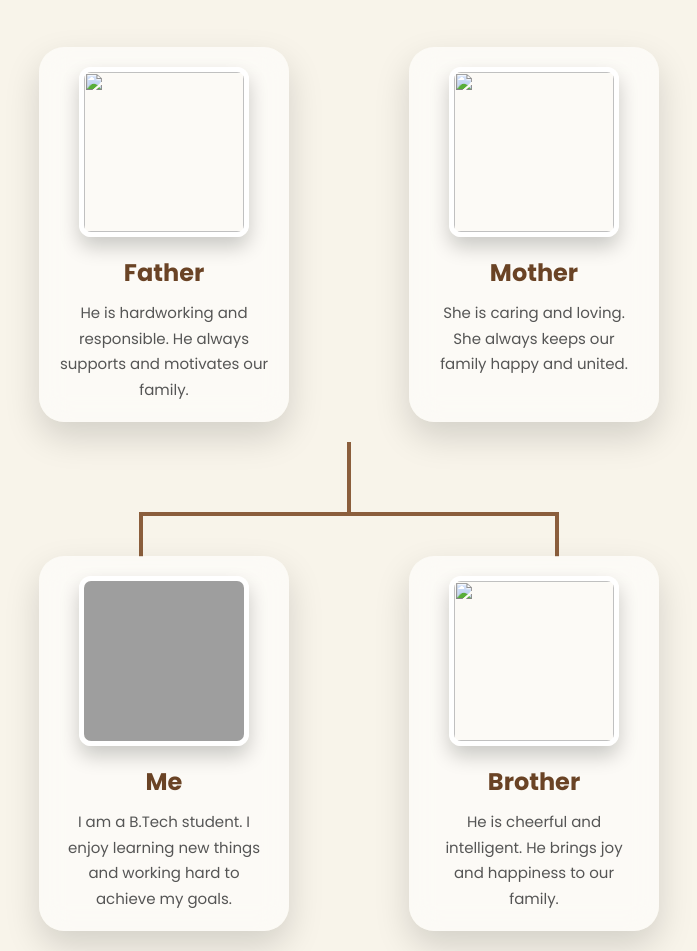
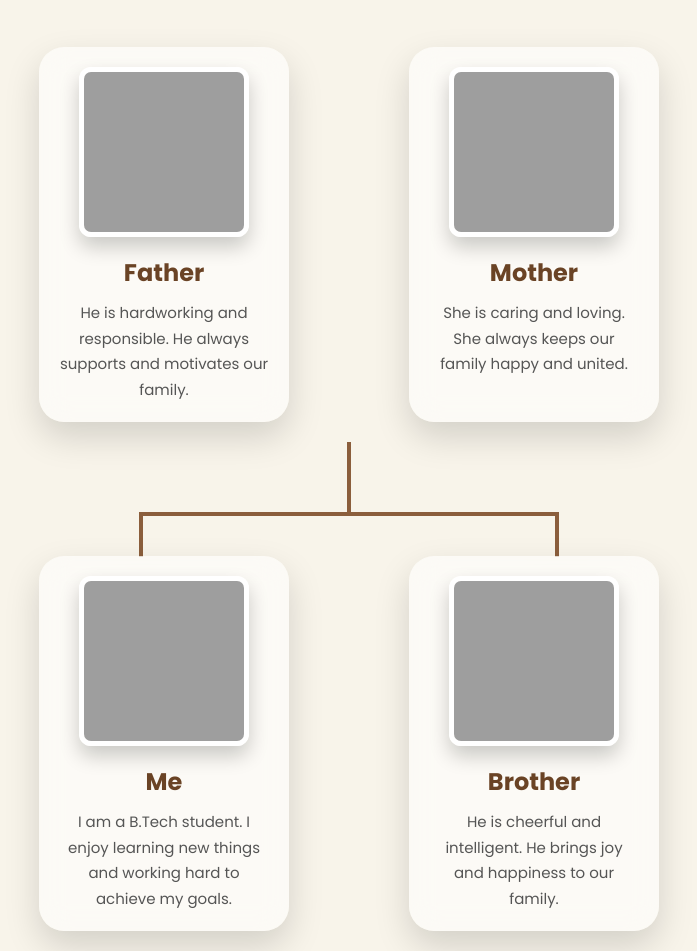
Before and after one commit to 5868chaudhary-pixel/FamilyTree, a plain HTML site: page index.html in a window 1280 px wide. Shown: the part 96-1047 px from the top of the page, without its empty margins (291-988 px from the left). Drawn offline with Linux system fonts and the light colour scheme; the site is published under a folder, as on GitHub Pages, so addresses that start at the root find nothing.

Commit message:
Update index.html

```diff
--- a/index.html
+++ b/index.html
@@ -150,7 +150,7 @@ display:none;
 <div class="card">
 
 <div class="photo">
-<img src="/father.jpg">
+<img src="father.jpg">
 </div>
 
 <h2>Father</h2>
@@ -165,7 +165,7 @@ He always supports and motivates our family.
 <div class="card">
 
 <div class="photo">
-<img src="/mother.jpg">
+<img src="mother.jpg">
 </div>
 
 <h2>Mother</h2>
@@ -203,7 +203,7 @@ working hard to achieve my goals.
 <div class="card">
 
 <div class="photo">
-<img src="/brother.jpg">
+<img src="brother.jpg">
 </div>
 
 <h2>Brother</h2>
```
